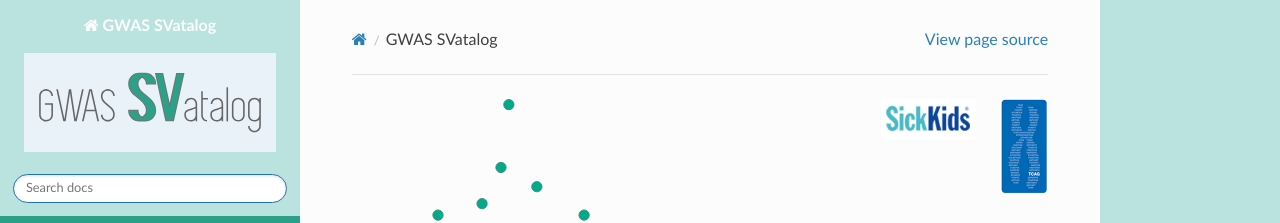
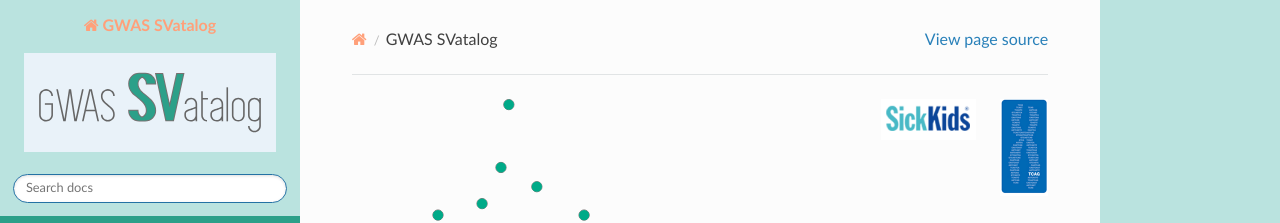
Before and after one commit to shalvichirmade/gwas-svatalog-docs, a Sphinx documentation site: the page built from source/index.rst, in a window 1280 px wide. Shown: the top 223 px of the page. Built offline with Sphinx 7.4.7 and the Read the Docs theme 2.0.0, drawn with Linux system fonts in a browser that asks for light colours.

Commit message:
chnage colors

```diff
--- a/source/_static/svatalog.css
+++ b/source/_static/svatalog.css
@@ -14,6 +14,10 @@
 }
 
 .version {
+    color: var(--highlight) !important;
+}
+
+.icon.icon-home {
     color: var(--highlight) !important;
 }
 
```
